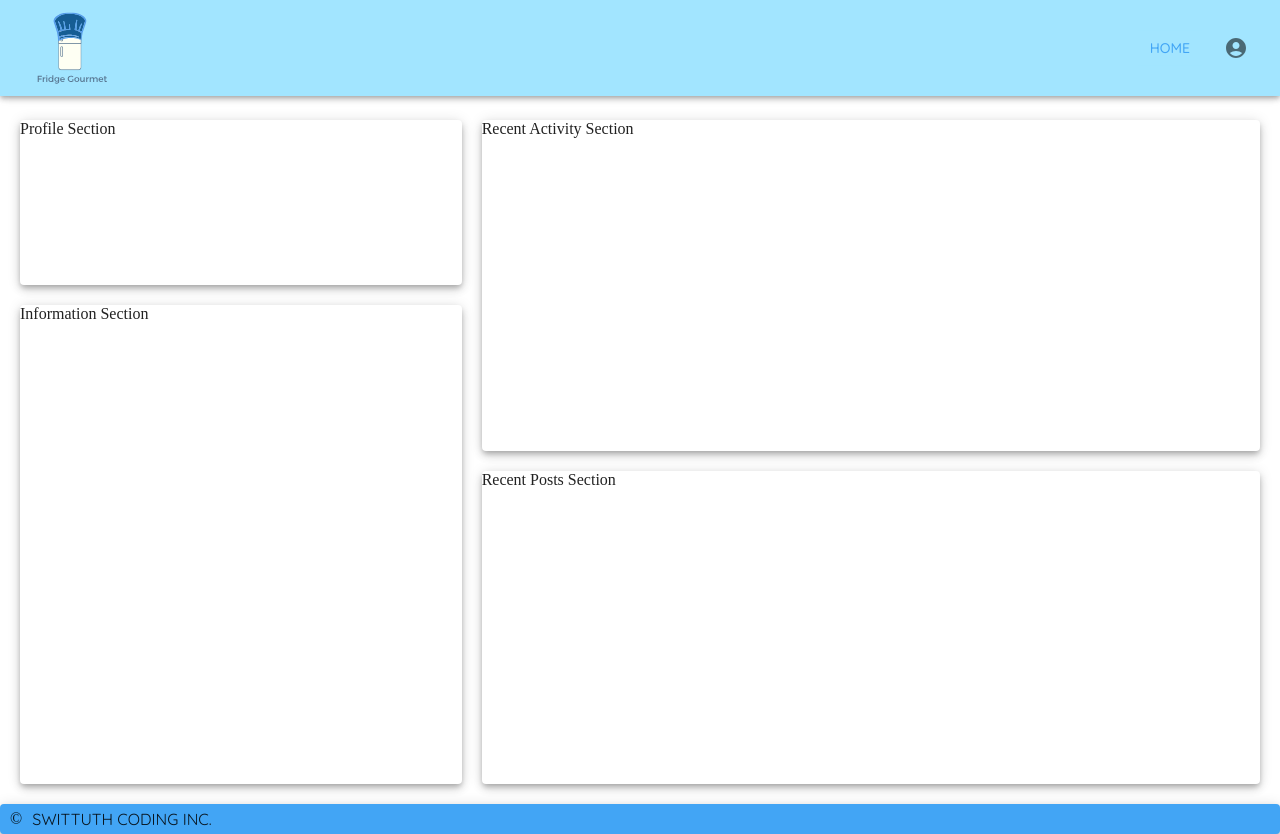
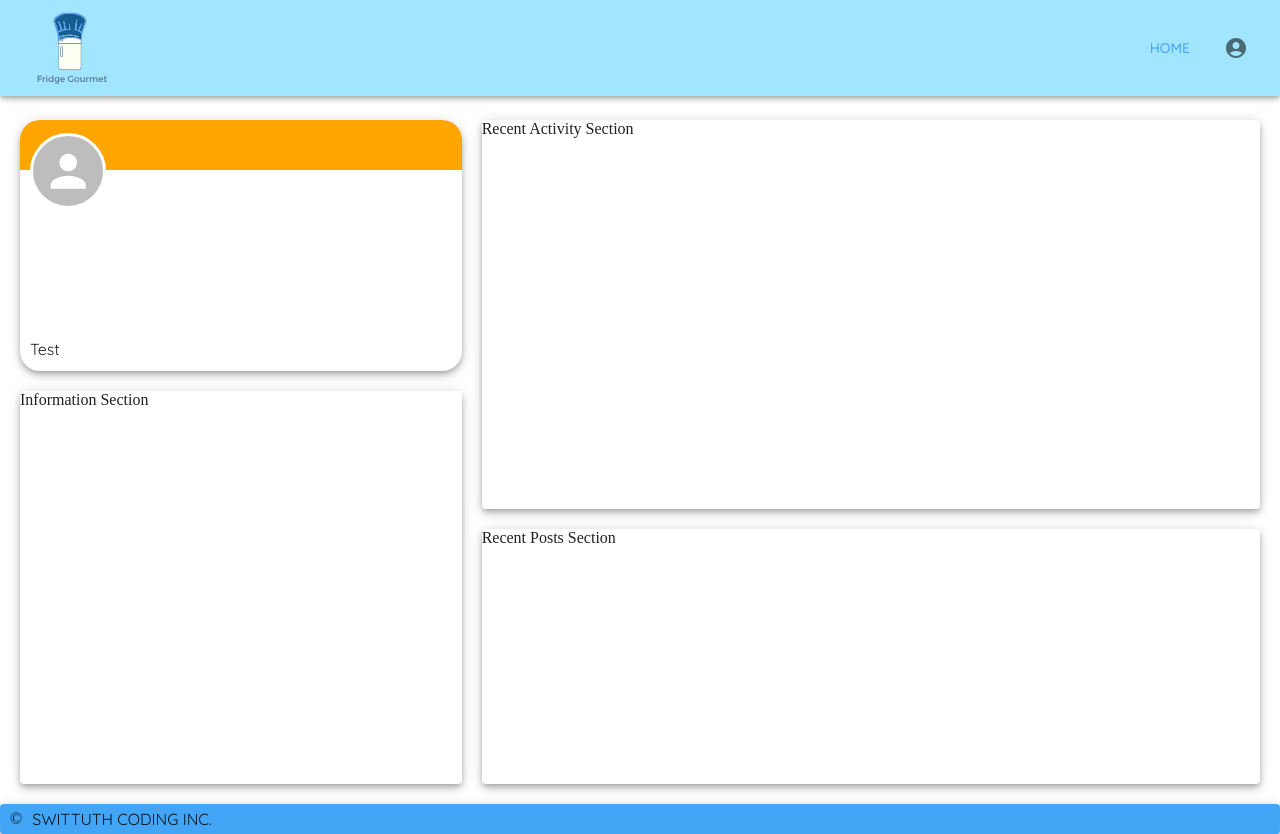
Before and after one commit to swittuth/fridge-gourmet, a React (Vite) app: page /profile in a window 1280 px wide. Built offline with nearby package versions, Linux system fonts and the light colour scheme; no server answers.

Commit message:
added styling to the profile card of the user profile page

```diff
--- a/client/components/UserProfile.jsx
+++ b/client/components/UserProfile.jsx
@@ -1,7 +1,8 @@
 import React from "react";
-import { Typography, Grid, Paper, Box } from "@mui/material";
+import { Typography, Grid, Paper, Box, Avatar } from "@mui/material";
 import { Navigate } from "react-router-dom";
 import { useSelector } from "react-redux";
+import { ProfileCard } from "./UserProfilePageCards/ProfileCard";
 
 export function UserProfile(prop) {
   const gridLayout = {
@@ -20,15 +21,7 @@ export function UserProfile(prop) {
     return (
       <Grid container sx={gridLayout}>
         <Grid item sx={{ gridArea: "Profile" }}>
-          <Paper
-            elevation={5}
-            sx={{
-              height: "100%",
-              width: "100%",
-            }}
-          >
-            Profile Section
-          </Paper>
+          <ProfileCard />
         </Grid>
         <Grid item sx={{ gridArea: "Information" }}>
           <Paper
--- /dev/null
+++ b/client/components/UserProfilePageCards/ProfileCard.jsx
@@ -0,0 +1,66 @@
+import React from "react";
+import { Typography, Box, Avatar, Paper, Divider } from "@mui/material";
+import { useSelector } from "react-redux";
+
+export function ProfileCard() {
+  const userInfo = useSelector((state) => state.user);
+  return (
+    <Paper
+      elevation={5}
+      sx={{
+        height: "100%",
+        width: "100%",
+        display: "flex",
+        flexDirection: "column",
+        borderRadius: "20px",
+      }}
+    >
+      <Box
+        sx={{
+          width: "100%",
+          height: "20%",
+          borderTopLeftRadius: "20px",
+          borderTopRightRadius: "20px",
+          backgroundColor: "orange",
+          display: "flex",
+          gap: "10px",
+        }}
+      >
+        <Avatar
+          variant="circular"
+          sx={{
+            marginLeft: "10px",
+            marginTop: "3%",
+            width: "70px",
+            height: "70px",
+            border: 3,
+          }}
+        ></Avatar>
+        <Typography
+          sx={{
+            height: "100%",
+            display: "flex",
+            alignItems: "flex-end",
+            fontWeight: 600,
+          }}
+        >
+          {userInfo.name.toUpperCase()}
+        </Typography>
+      </Box>
+      <Box
+        sx={{
+          width: "100%",
+          height: "80%",
+          borderBottomLeftRadius: "20px",
+          borderBottomRightRadius: "20px",
+          display: "flex",
+          flexDirection: "column",
+          justifyContent: "flex-end",
+          padding: "10px",
+        }}
+      >
+        <Typography>Test</Typography>
+      </Box>
+    </Paper>
+  );
+}
```
